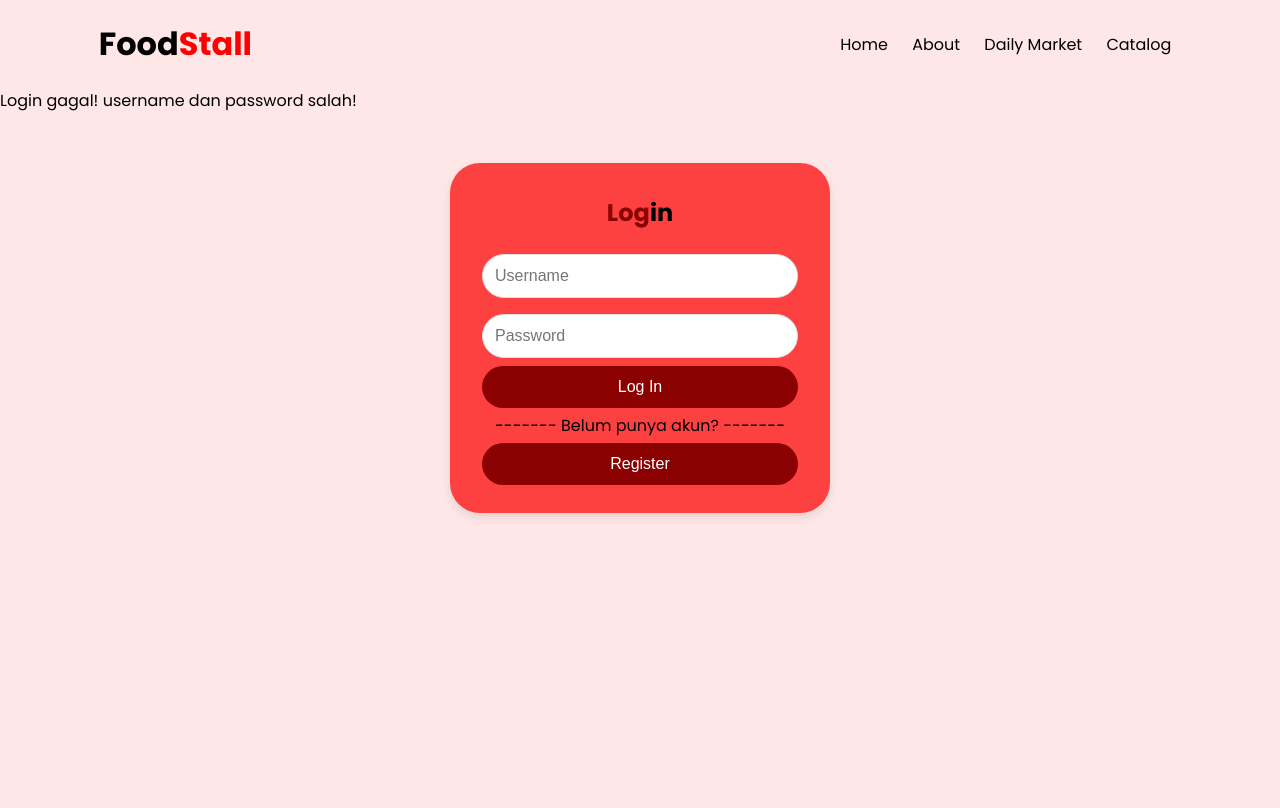
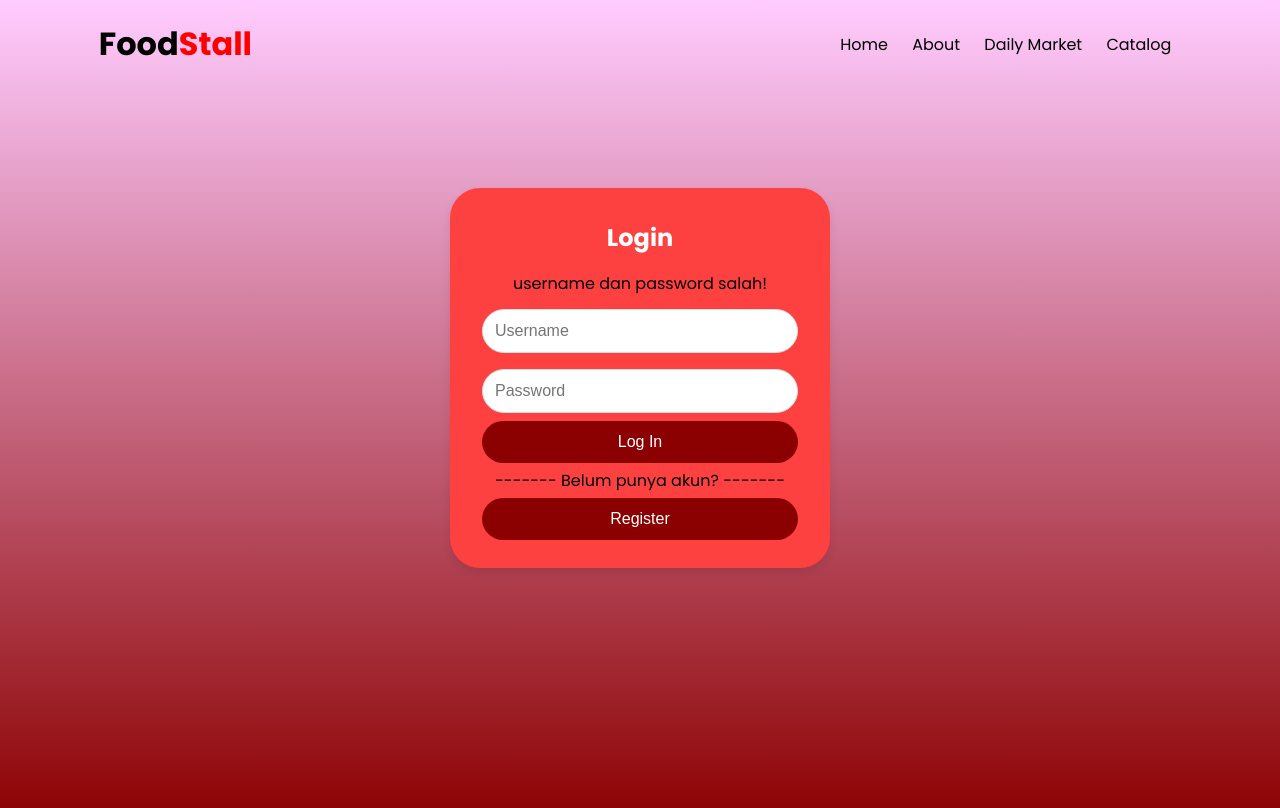
Before and after one commit to Aracellii/projek, a PHP site: page /login.php?pesan=gagal in a window 1280 px wide. Shown: the top 808 px of the page. Before the commit the page ends 517 px from the top, so only its background shows below. Run offline with PHP 8.4, Linux system fonts and the light colour scheme.

Commit message:
HASIL HARI INI GES

```diff
--- a/login.php
+++ b/login.php
@@ -26,13 +26,26 @@
     </div>
 
 
+
+
+<!--Login Card-->
+<form-body>
+	<div class="login-card">
+
+    	<h2>Log<span>in</span></h2>
+
+    	<form method="POST" action="cek_login.php">
+
 		<?php
 
 		if(isset($_GET['pesan'])){
 			if($_GET['pesan'] == "gagal")
 				{
-			echo "Login gagal! username dan password salah!";
-			}else if($_GET['pesan'] == "logout"){
+
+				echo '<p style="text-align: center";> username dan password salah! </p>';
+
+				}
+				else if($_GET['pesan'] == "logout"){
 				echo "Anda telah berhasil logout";
 				}else if($_GET['pesan'] == "belum_login")
 				{
@@ -43,13 +56,7 @@
 			echo "<p style='color: green;'>Pendaftaran berhasil! Silakan login.</p>";
 		}
 		?>
-<!--Login Card-->
-<form-body>
-	<div class="login-card">
 
-    	<h2>Log<span>in</span></h2>
-
-    	<form method="POST" action="cek_login.php">
         	<input type="text" name="username" placeholder="Username" required>
 
         	<input type="password" name="password" placeholder="Password" required>
@@ -74,4 +81,5 @@
 
 </div>
 </body>
+
 </html>
--- a/style.css
+++ b/style.css
@@ -6,7 +6,8 @@ body{
     margin: 0;
     padding: 0;
     font-family: "Poppins", sans-serif;
-    background-color: rgb(255, 231, 231);
+
+    background: linear-gradient(to top, #8b0000 0%, #ffccff 100%);
 }
 h1,h2,h3,h4,h5{
     margin: 0;
@@ -132,9 +133,10 @@ p{
         height: 300px;
     }
     & .food-card{
+        background-color: #DE7C7D;
         padding: 18px;
         box-sizing: border-box;
-        box-shadow: 4px 3px 9px 8px #fee;
+        box-shadow: 3px 1px 1px 2px black;
 
         .fc-desc{
             h3{
--- a/style1.css
+++ b/style1.css
@@ -3,6 +3,19 @@
 
 .header{
     padding: 20px;
+}
+
+
+*{
+    box-sizing: border-box;
+    margin: 0;
+    padding: 0;
+}
+
+body {
+    font-family: "poppins", sans-serif;
+    background: linear-gradient(to top, #8b0000 0%, #ffccff 100%);
+    margin-bottom: 260px;
 }
 
 .nav-container{
@@ -65,21 +78,11 @@
     }
 }
 
-* {
-    box-sizing: border-box;
-    margin: 0;
-    padding: 0;
-}
-
-body {
-    font-family: "poppins", sans-serif;
-    background-color: rgb(255, 231, 231);
-}
-
 /* Card styling */
 .login-card {
+    margin-top: 50px;
     width: 380px;
-    height: 350px;
+    height: 380px;
     padding: 2rem;
     background: rgb(253, 65, 65);
     border-radius: 30px;
@@ -88,22 +91,13 @@ body {
 
     h2{
         margin-bottom: 1rem;
-    color: darkred;
-    span{
-        color: black;
-    }
-    transition-duration: 0.3s;
-    &:hover{
-        color: black;
-        span{
-            color: darkred;
-        }
-    }
+        color: white;
     }
     p{
         margin-top: 5px;
         margin-bottom: 5px;
     }
+
 }
 
 /* Title styling */
```
Lines whose indentation alone changed are shown as unchanged.
